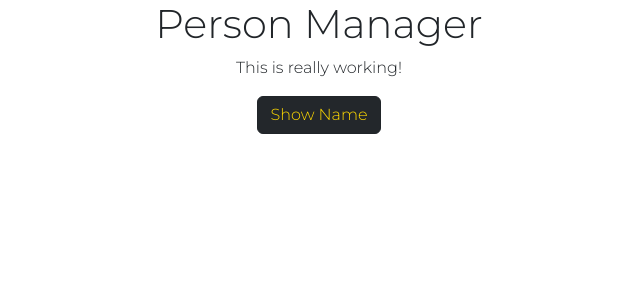
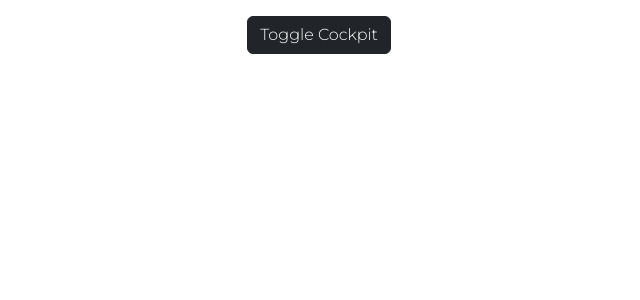
Before and after one commit to ShouryaRSharma/ReactCompleteGuide, a React app: page / in a window 1280 px wide. Shown: the top 300 px of the page, without its empty margins (321-961 px from the left). Built offline with nearby package versions, Linux system fonts and the light colour scheme.

Commit message:
Cleaning up with lifecycle hooks and useEffect()

```diff
--- a/src/components/Cockpit/Cockpit.js
+++ b/src/components/Cockpit/Cockpit.js
@@ -21,7 +21,18 @@ const Cockpit = (props) => {
         setTimeout(() => {
             alert('Saved data to cloud!');
         }, 1000);
+
+        return () => {
+            console.log('[Cockpit.js] cleanup work in useEffect()');
+        }
     }, []);
+
+    useEffect(() => {
+        console.log('[Cockpit.js] 2nd useEffect');
+        return () => {
+            console.log('[Cockpit.js] 2nd cleanup work in useEffect()');
+        }
+    })
 
     const classes = [];
 
--- a/src/components/Persons/Persons.js
+++ b/src/components/Persons/Persons.js
@@ -15,12 +15,16 @@ class Persons extends Component {
 
     getSnapshotBeforeUpdate(prevProps, prevState) {
         console.log('[Persons.js] getSnapshotBeforeUpdate');
-        return this.state;
+        return null;
     }
 
     componentDidUpdate(prevProps, prevState, snapshot) {
         console.log('[Persons.js] componentDidUpdate');
         console.log(snapshot);
+    }
+
+    componentWillUnmount() {
+        console.log('[Persons.js] componentWillUnmount()');
     }
 
     render() {
--- a/src/containers/App.js
+++ b/src/containers/App.js
@@ -20,7 +20,8 @@ class App extends Component {
       { id: 2, name: 'Eilidh', age: 29 },
       { id: 3, name: 'Henry', age: 26 },
     ],
-    showPersons: false
+    showPersons: false,
+    showCockpit: false
   }
 
   static getDerivedStateFromProps(props, state) {
@@ -78,6 +79,13 @@ class App extends Component {
     });
   }
 
+  toggleCockpitHandler = () => {
+    const doesShow = this.state.showCockpit;
+    this.setState({
+      showCockpit: !doesShow
+    });
+  }
+
   render() {
     console.log('[App.js] render');
     let persons = null;
@@ -95,8 +103,11 @@ class App extends Component {
 
     return (
       <div className="App">
-          <Cockpit title={this.props.appTitle} styleClick={this.togglePersonsHandler} alt={this.state.showPersons} persons={this.state.persons}/>
-          {persons}
+        <button className="btn btn-dark mt-3" onClick={this.toggleCockpitHandler}>Toggle Cockpit</button>
+        {this.state.showCockpit ?
+        <Cockpit title={this.props.appTitle} styleClick={this.togglePersonsHandler} alt={this.state.showPersons} persons={this.state.persons}/>
+        : null}
+        {persons}
       </div>
     );
   }
```
